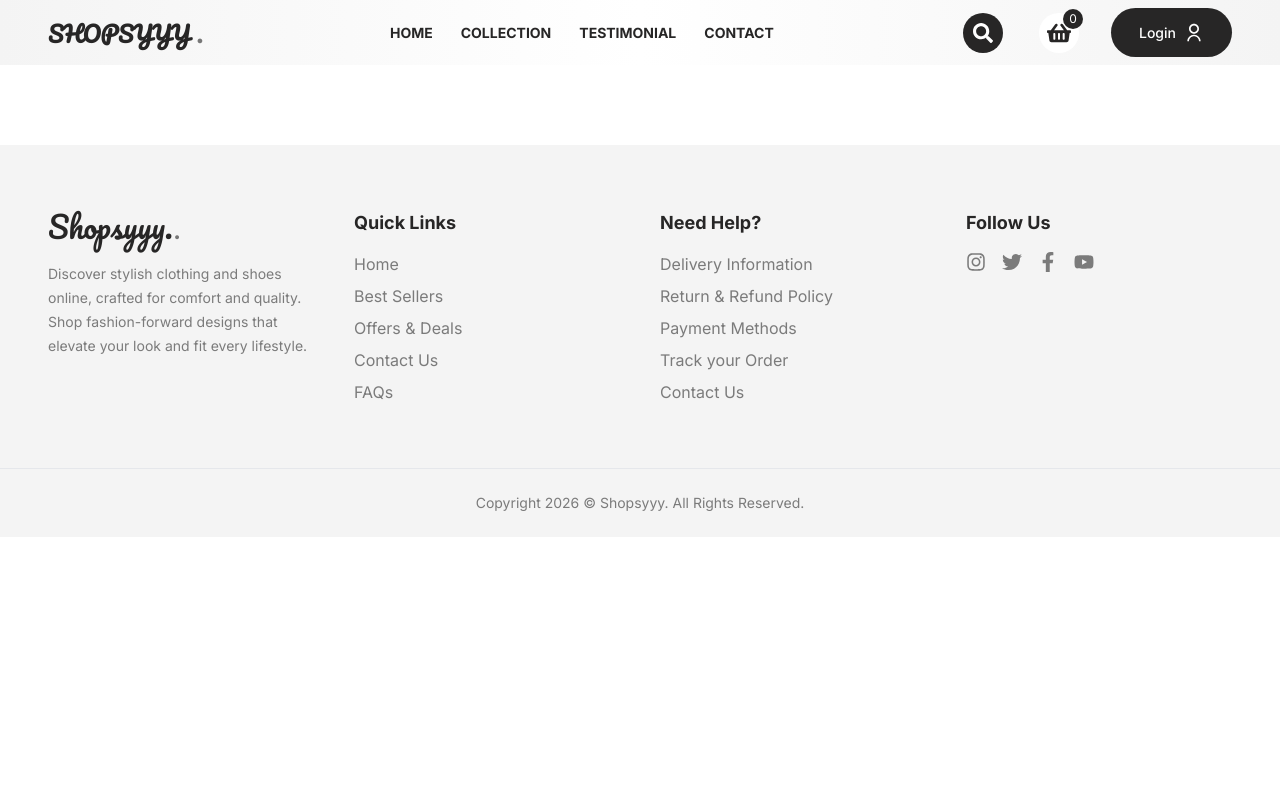
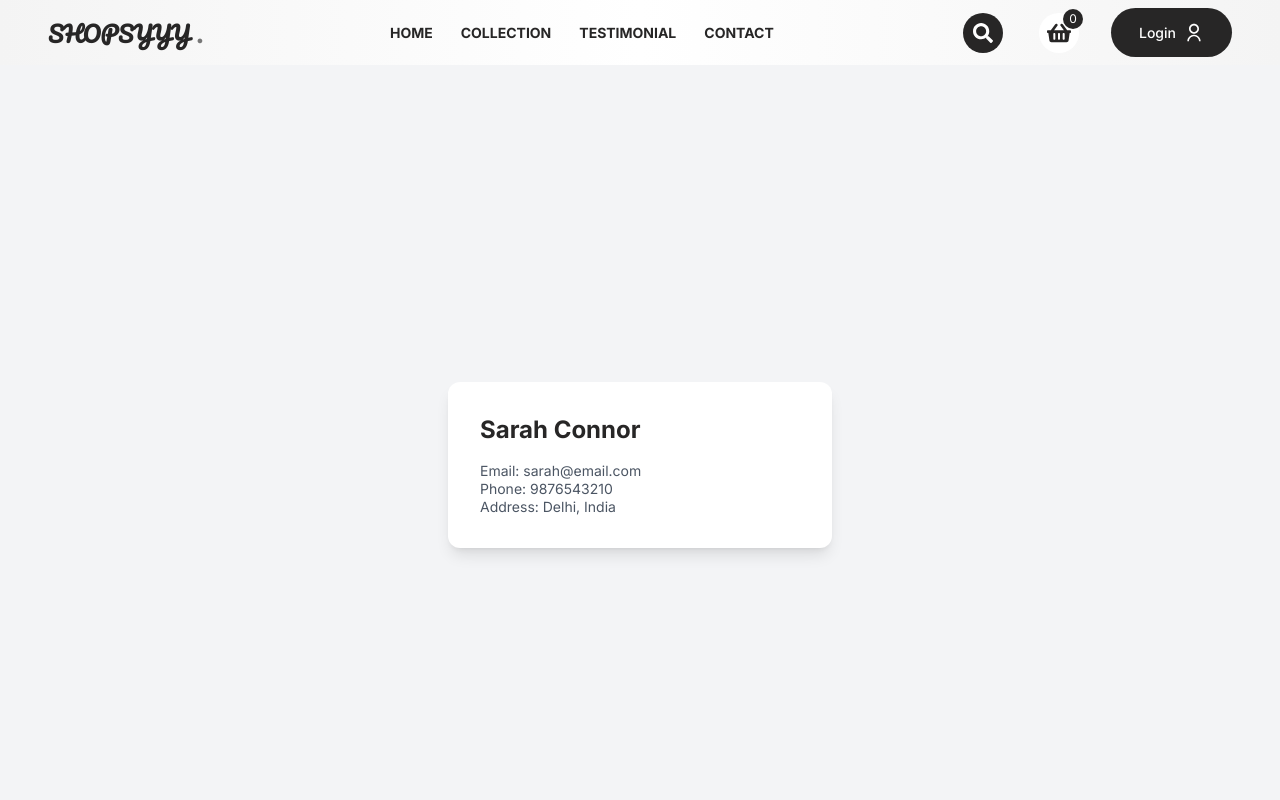
Before and after one commit to shiv-nitizens/Back-End-Project-E-commerce-, a React (Vite) app in the folder E-commerce-Cloths-Frontend/: page /profile in a window 1280 px wide. Shown: the top 800 px of the page. Built offline with nearby package versions, Linux system fonts and the light colour scheme.

Commit message:
Profile Page Working (pulling from JSON data file lmao)

```diff
--- a/E-commerce-Cloths-Frontend/src/App.jsx
+++ b/E-commerce-Cloths-Frontend/src/App.jsx
@@ -10,6 +10,7 @@ import Home from "./pages/Home";
 import Collection from "./pages/Collection";
 import CategoryCollection from "./pages/CategoryCollection";
 import ProductDetails from "./pages/ProductDetails";
+import Profile from "./pages/Profile";
 
 function App() {
 
@@ -26,10 +27,8 @@ function App() {
   <Route path="/collection" element={<Collection />} />
   <Route path="/collection/:category" element={<CategoryCollection />} />
   <Route path="/collection/:category/:id" element={<ProductDetails />} />
-        <Route path="/login" element={<Login />} />
-        <Route path="/signup" element={<SignUp />} />
+  <Route path="/profile" element={<Profile />} />
 
-        {/* Auth Pages */}
   <Route
     path="/login"
     element={
@@ -51,7 +50,6 @@ function App() {
       />
     }
   />
-
 </Routes>
 
       <Footer />
--- /dev/null
+++ b/E-commerce-Cloths-Frontend/src/data/user.json
@@ -0,0 +1,6 @@
+{
+  "name": "Sarah Connor",
+  "email": "sarah@email.com",
+  "phone": "9876543210",
+  "address": "Delhi, India"
+}
--- /dev/null
+++ b/E-commerce-Cloths-Frontend/src/pages/Profile.jsx
@@ -0,0 +1,31 @@
+import user from "../data/user.json";
+
+function Profile() {
+  return (
+    <div className="min-h-screen bg-gray-100 flex justify-center items-center">
+
+      <div className="bg-white shadow-lg rounded-xl p-8 w-96">
+
+        <h1 className="text-2xl font-bold mb-4">
+          {user.name}
+        </h1>
+
+        <p className="text-gray-600">
+          Email: {user.email}
+        </p>
+
+        <p className="text-gray-600">
+          Phone: {user.phone}
+        </p>
+
+        <p className="text-gray-600">
+          Address: {user.address}
+        </p>
+
+      </div>
+
+    </div>
+  );
+}
+
+export default Profile;
```
Also changed, not shown: 2 other files (tests, documents, lock files or other folders). Lines whose indentation alone changed are shown as unchanged.
